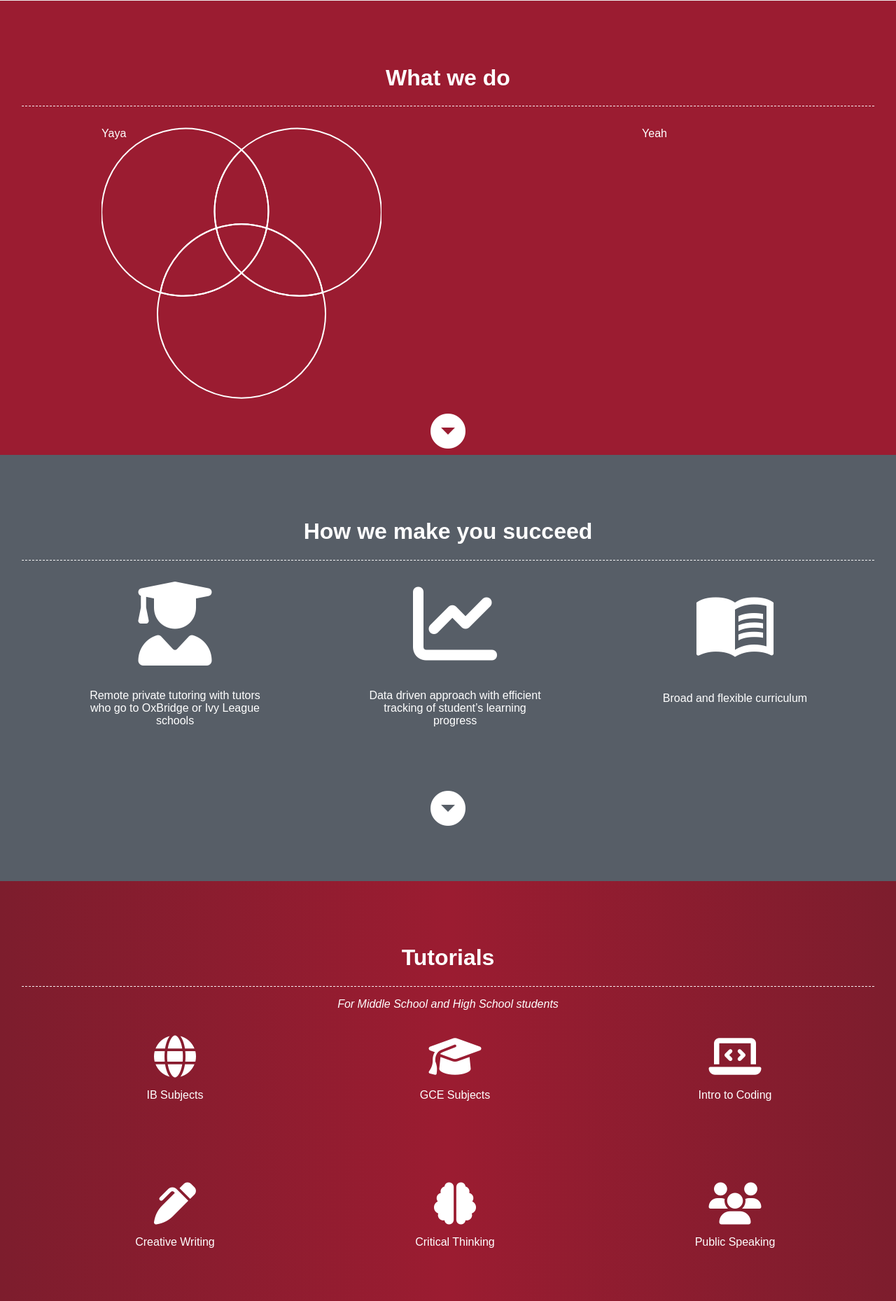
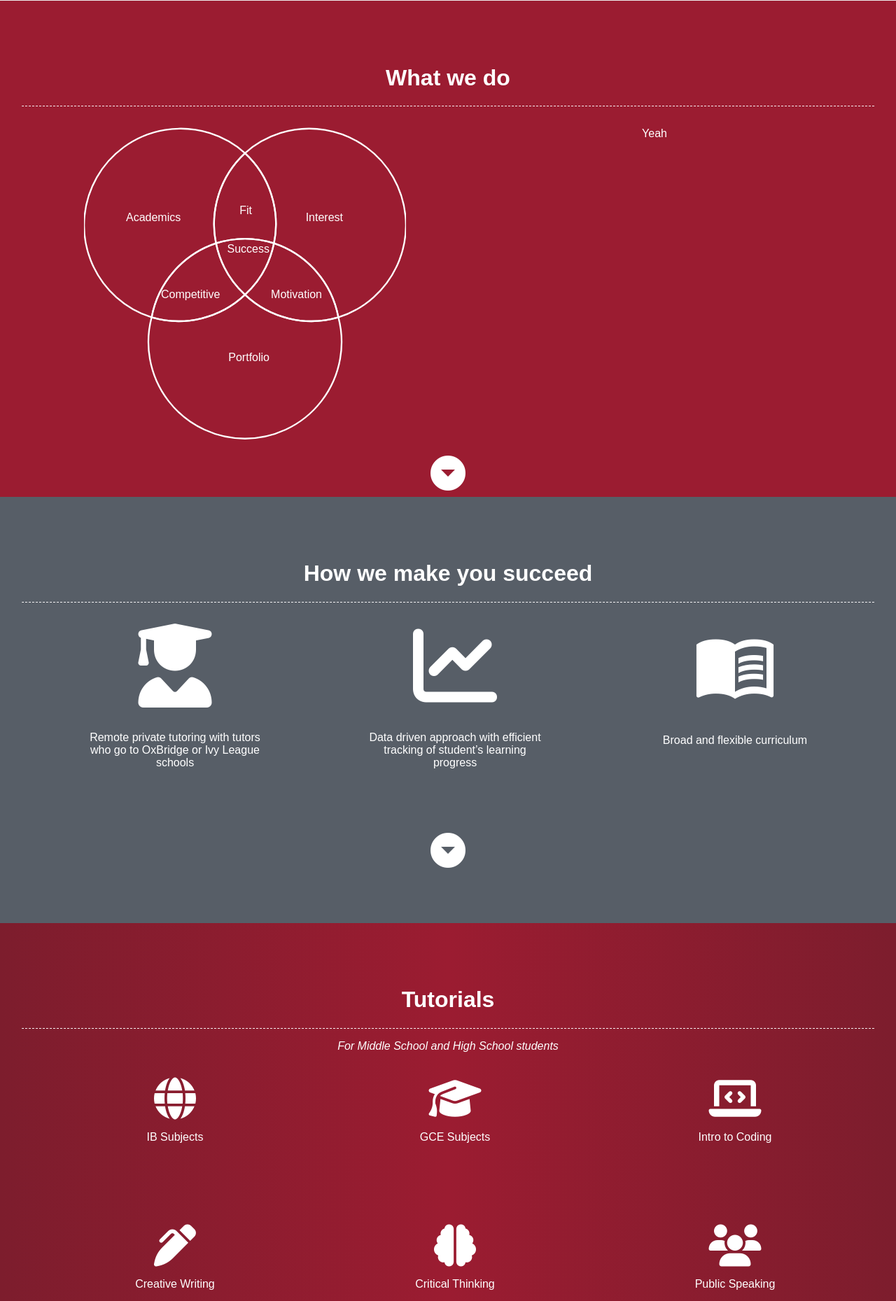
Before and after one commit to Pi-31415/EdTech, a PHP site: page / in a window 1280 px wide. Shown: the part 2159-4018 px from the top of the page at 70% size. Run offline with PHP 8.4, Linux system fonts and the light colour scheme; some libraries are stand-ins or nearby versions; some web fonts are replaced.

Commit message:
venn done

```diff
--- a/css/style.css
+++ b/css/style.css
@@ -31,6 +31,10 @@ hr.primary {
 a:hover {
   text-decoration: underline;
   cursor: pointer;
+}
+
+.showonlymobile {
+  display: none;
 }
 
 .button {
@@ -161,6 +165,10 @@ input {
     display: block;
   }
 
+  .showonlymobile {
+    display: none;
+  }
+
   .grid-container-2, .grid-container-3, .grid-container-4 {
     grid-template-columns: auto;
     grid-gap: 50px;
@@ -175,6 +183,10 @@ input {
 @media screen and (max-width: 600px) {
   .hidemobile {
     display: none;
+  }
+
+  .showonlymobile {
+    display: block;
   }
 
   .form__group {
@@ -502,4 +514,9 @@ input {
   font-family: "Bungee Hairline", sans-serif;
 }
 
+.venn-btn {
+  position: absolute;
+  font-size: 1em;
+}
+
 /*# sourceMappingURL=style.css.map */
--- a/css/style.sass
+++ b/css/style.sass
@@ -40,6 +40,9 @@ hr.primary
 a:hover
 	text-decoration: underline
 	cursor: pointer
+
+.showonlymobile
+	display: none
 
 .button
 	font-weight: 700
@@ -161,6 +164,9 @@ input
 	.hidemobile
 		display: block
 
+	.showonlymobile
+		display: none
+
 	.grid-container-2,.grid-container-3,.grid-container-4
 		grid-template-columns: auto
 		grid-gap: 50px
@@ -173,6 +179,9 @@ input
 @media screen and (max-width: 600px)
 	.hidemobile
 		display: none
+
+	.showonlymobile
+		display: block
 
 	.form__group
 		width: 50%
@@ -455,3 +464,6 @@ input
 
 
 //Venn Diagram for What we do session
+.venn-btn
+	position: absolute
+	font-size: 1em
--- a/index.html
+++ b/index.html
@@ -152,11 +152,31 @@
 			<hr class="white">
 			<div class="grid-container-2">
 				<!-- Interactive Venn Diagram Starts-->
-				<div class="desktop-venn  hidemobile">
-					<a href="#component-do" class="white"  onmouseover="alert('yea')" style="position: absolute;">
-						Yaya
+				<div>
+					<div class="desktop-venn hidemobile" style="position: relative;">
+						<!--links for switching between pillars-->
+						<a href="#component-do" class="venn-btn white" onmouseover="" style="top:120px;left:60px">
+							Academics
 						</a>
-					<svg xmlns="http://www.w3.org/2000/svg" version="1.1" height="400px" width="400px" viewBox="0 0 100 100" xmlns:xlink="http://www.w3.org/1999/xlink">
+						<a href="#component-do" class="venn-btn white" onmouseover="" style="top:120px;right:80px">
+							Interest
+						</a>
+						<a href="#component-do" class="venn-btn white" onmouseover="" style="top:110px;right:210px">
+							Fit
+						</a>
+						<a href="#component-do" class="venn-btn white" onmouseover="" style="top:165px;right:185px">
+							Success
+						</a>
+						<a href="#component-do" class="venn-btn white" onmouseover="" style="top:230px;left:110px">
+							Competitive
+						</a>
+						<a href="#component-do" class="venn-btn white" onmouseover="" style="top:230px;right:110px">
+							Motivation
+						</a>
+						<a href="#component-do" class="venn-btn white" onmouseover="" style="top:320px;right:185px">
+							Portfolio
+						</a>
+						<svg xmlns="http://www.w3.org/2000/svg" version="1.1" height="460px" width="460px" viewBox="0 0 100 100" xmlns:xlink="http://www.w3.org/1999/xlink">
 							<defs>
 								<style type="text/css">
 									path {
@@ -166,7 +186,7 @@
 									}
 
 									path:hover {
-									fill: rgba(255,255,255,0.24);
+										fill: rgba(255, 255, 255, 0.24);
 									}
 
 								</style>
@@ -179,6 +199,11 @@
 							<path d="M 50 52 A 30 30 0 0 0 79 59 30 30 0 0 0 59 36 30 30 0 0 1 50 52" />
 							<path d="M 21 59 A 30 30 0 1 0 79 59 30 30 0 0 1 50 52 30 30 0 0 1 21 59" />
 						</svg>
+					</div>
+					<!--Venn For mobile only-->
+					<div class="showonlymobile">
+						<img src="img/vennmobile.png" width="100%">
+					</div>
 				</div>
 				<!--Venn Diagram Ends-->
 				<div>
```
Also changed, not shown: img/vennmobile.png (added), 1 other file. Lines whose indentation alone changed are shown as unchanged.
